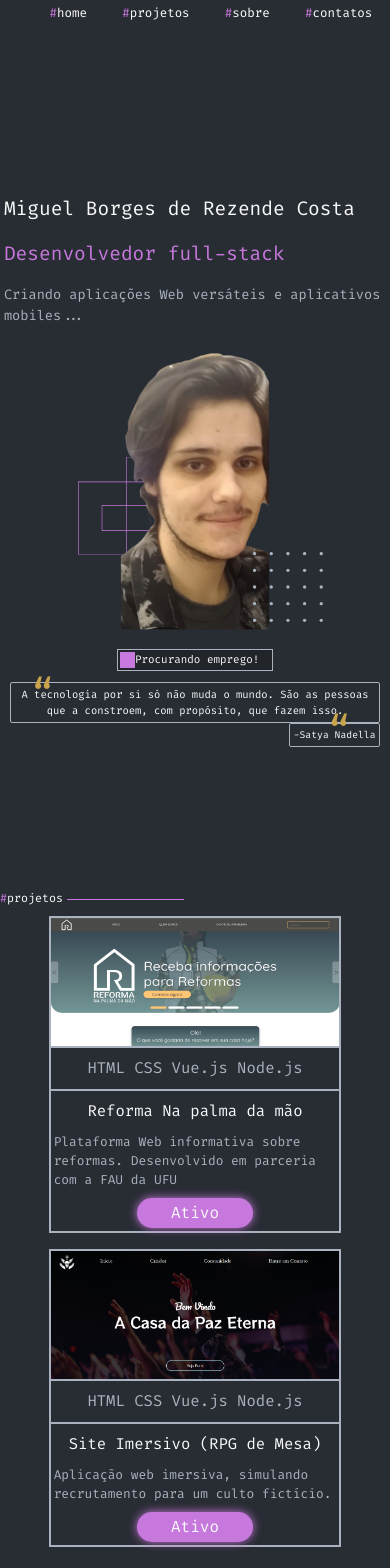
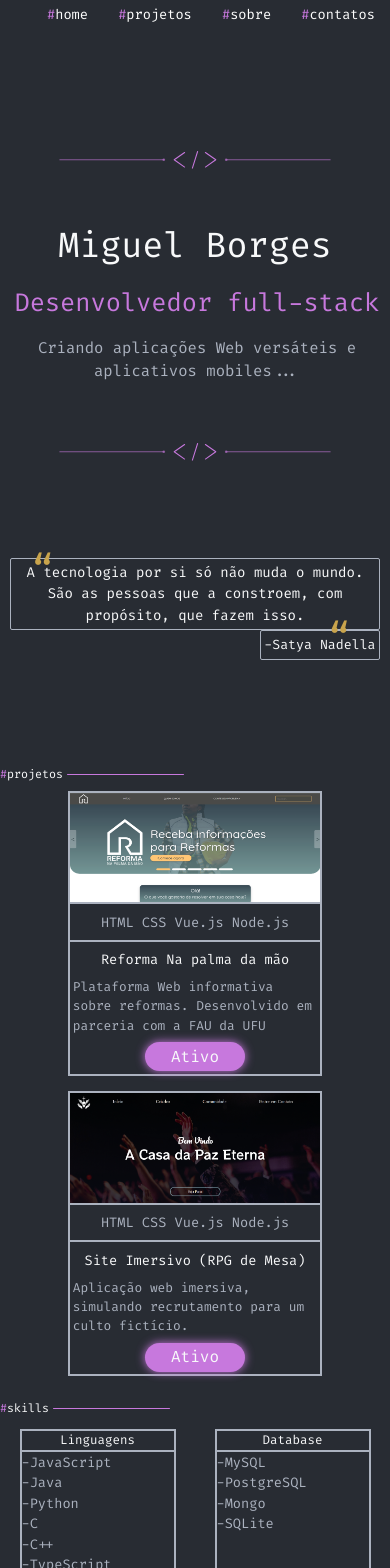
Before and after one commit to MiguelBorges2/newportfolio, a Vue app: page / in a window 390 px wide. Shown: the top 1568 px of the page. Built offline with nearby package versions, Linux system fonts and the light colour scheme.

Commit message:
ajuste de responsividade

```diff
--- a/src/component/Navbar.vue
+++ b/src/component/Navbar.vue
@@ -33,7 +33,7 @@
     }
     @media(max-width: 1024px){
         .nostyle {
-        font-size: 1.6vw;
+        font-size: 1.8vh;
         list-style: none;
         margin-top: 1%;
         margin-bottom: 0;
@@ -42,7 +42,7 @@
     }
     @media(max-width: 600px){
         .nostyle {
-        font-size: 3.2vw;
+        font-size: 3.5vw;
         list-style: none;
         margin-top: 1%;
         margin-bottom: 0;
--- a/src/views/HomeView.vue
+++ b/src/views/HomeView.vue
@@ -16,14 +16,15 @@ onUnmounted(() => {
 </script>
 
 <template>
-    <div class="d-flex justify-content-center big w-100">
+    <div class="d-flex justify-conten=hao2t-center big w-100">
         <div v-if="larguraTela>1024"class="d-flex  sic2 flex-column justify-content-around">
              <img class="ornamento" src="../assets/dots.svg">
              <img class="ornamento" src="../assets/rectangle.svg">
         </div>
         <div class="d-flex size2  main flex-column justify-content-start align-items-center">
-            <Navbar></Navbar>
+            <Navbar ></Navbar>
             <div v-if="larguraTela>1024" class="d-flex w-100 justify-content-center push align-items-center">
+
                 <div class="d-flex   size align-items-start flex-column">
                 <p class="text-light push4 hero">Miguel Borges de Rezende Costa</p>
                 <p class=" color push4 hero">Desenvolvedor full-stack</p>
@@ -40,33 +41,59 @@ onUnmounted(() => {
                     <img class="log4 " src="../assets/dots.svg">
                 </div>
             </div>
-            <div v-if="larguraTela<=1024" class="d-flex w-100 tamp flex-column justify-content-center align-items-center">
-             <div class="d-flex  chao size align-items-start flex-column">
-                <p class="text-light push11  push4 hero">Miguel Borges de Rezende Costa</p>
-                <p class=" color push12 push4 hero">Desenvolvedor full-stack</p>
+            <div v-if="larguraTela<=1024" class="d-flex w-100 flex-column justify-content-center tamp  align-items-center">
+               <div class="ornamento10  teto2 d-flex justify-content-center">
+                    <svg viewBox="0 0 600 80" fill="none" xmlns="http://www.w3.org/2000/svg" class="ornamento-svg ">
+  <g stroke="currentColor" stroke-width="2" stroke-linecap="round" stroke-linejoin="round">
+
+    <!-- Linhas laterais -->
+    <path d="M40 40 H240" opacity="0.6"/>
+    <path d="M360 40 H560" opacity="0.6"/>
+
+    <!-- Pontos sutis -->
+    <circle cx="240" cy="40" r="2.5" fill="currentColor" stroke="none" opacity="0.6"/>
+    <circle cx="360" cy="40" r="2.5" fill="currentColor" stroke="none" opacity="0.6"/>
+
+    <!-- Código central -->
+    <path d="M280 26 L260 40 L280 54" />
+    <path d="M320 26 L340 40 L320 54" />
+    <path d="M305 24 L295 56" />
+
+  </g>
+</svg>
+                </div>
+
+                <div class="d-flex size teto floor align-items-center flex-column">
+                    <p v-if="larguraTela>=500"class="text-light chao4 hero">Miguel Borges</p>
+                    <p v-if="larguraTela<500"class="text-light  chao4 hero">Miguel Borges</p>
+                    <p  class=" color push12 push4 chao4 hero2">Desenvolvedor full-stack</p>
                     <span class="sub3 push4">
                         Criando aplicações Web versáteis e aplicativos mobiles...
                     </span>
 
                 </div>
-                <div class="d-flex img justfy-content-center">
-                    <img class="log " src="../assets/Logo.svg">
-                    <img class="pic " src="../assets/pic2.png">
-                    <img class="log4 " src="../assets/dots.svg">
+    <div class="ornamento10 chao d-flex justify-content-center">
+                    <svg  viewBox="0 0 600 80" fill="none" xmlns="http://www.w3.org/2000/svg" class="ornamento-svg">
+  <g stroke="currentColor" stroke-width="2" stroke-linecap="round" stroke-linejoin="round">
+
+    <!-- Linhas laterais -->
+    <path d="M40 40 H240" opacity="0.6"/>
+    <path d="M360 40 H560" opacity="0.6"/>
+
+    <!-- Pontos sutis -->
+    <circle cx="240" cy="40" r="2.5" fill="currentColor" stroke="none" opacity="0.6"/>
+    <circle cx="360" cy="40" r="2.5" fill="currentColor" stroke="none" opacity="0.6"/>
+
+    <!-- Código central -->
+    <path d="M280 26 L260 40 L280 54" />
+    <path d="M320 26 L340 40 L320 54" />
+    <path d="M305 24 L295 56" />
+
+  </g>
+</svg>
                 </div>
-                 <div v-if="larguraTela<=1024"  class="w-100 d-flex chao2  justify-content-center">
-                    <span class="trab d-flex bg-dark justify-content-start">
-                        <div class="square"></div>
-                        <p class="text-light tips">Procurando emprego!</p>
-                    </span>
-              </div>
-              <div v-if="larguraTela>1024"  class="w-100 d-flex push2  justify-content-end">
-                    <span class="trab d-flex bg-dark justify-content-between">
-                        <div class="square"></div>
-                        <p class="text-light tips">Procurando emprego!</p>
-                    </span>
-              </div>
-            <div class="metade d-flex flex-column justify-content-center align-items-center">
+                <div  class=" metade d-flex flex-column justify-content-center align-items-center">
+
                     <div class="quote-box">
                         <p class="text-light no">A tecnologia por si só não muda o mundo. São as pessoas que a constroem, com propósito, que fazem isso.</p>
                     </div>
@@ -74,6 +101,7 @@ onUnmounted(() => {
                         <p class="text-light no">-Satya Nadella</p>
                     </div>
              </div>
+
             </div>
              <div v-if="larguraTela>1024"  class="w-100 d-flex push2  justify-content-end">
                     <span class="trab d-flex bg-dark justify-content-between">
@@ -209,8 +237,8 @@ onUnmounted(() => {
 
                     </div>
                 </div>
-                 <div v-if="larguraTela <= 1024"  class="w-100 d-flex justify-content-around rela">
-                    <div class="w-100 d-flex push30 align-items-around justify-content-between flex-wrap">
+                 <div v-if="larguraTela <= 1024"  class="w-100 d-flex justify-content-around flex-column rela">
+                    <div class="w-100 d-flex push31 align-items-around justify-content-around flex-wrap">
                         <div class="skill ">
                             <span class="text-light w-100 bott d-flex justify-content-center">
                                 Linguagens
@@ -235,6 +263,11 @@ onUnmounted(() => {
                                 <p class="color2">-SQLite</p>
                             </div>
                         </div>
+
+
+                    </div>
+                    <div class="w-100 d-flex push31 align-items-around justify-content-around flex-wrap">
+
                         <div class="skill ">
                             <span class="text-light w-100 bott d-flex justify-content-center">
                                 Outros
@@ -413,6 +446,7 @@ onUnmounted(() => {
     margin: 1%;
     padding: 1%;
 }
+
 .sic {
     font-size: 1.2vw;
 }
@@ -516,7 +550,13 @@ onUnmounted(() => {
  /* mesma cor do fundo */
   padding: 0 8px;
 }
+.chao4 {
+    margin-bottom: 3%;
+}
 .chao {
+    margin-bottom: 7%;
+}
+.chups {
     margin-bottom: 45%;
 }
 .tips {
@@ -529,6 +569,9 @@ onUnmounted(() => {
     margin-top: 2%;
  }
  .push30 {
+    margin-top: 3%;
+ }
+ .push31 {
     margin-top: 3%;
  }
     .trab {
@@ -590,6 +633,9 @@ onUnmounted(() => {
     .hero {
         font-size: 2vw;
     }
+    .hero2 {
+        font-size: 2vw;
+    }
     .push {
         margin-top: 15%;
     }
@@ -597,6 +643,22 @@ onUnmounted(() => {
         width: 7.5%;
         margin: 0 !important;
         padding:0;
+    }
+    .ornamento10 {
+        width: 100%;
+        color: rgba(199, 120, 221, 1);
+    }
+    .teto {
+        margin-top: 5%;
+    }
+    .floor {
+        margin-bottom: 5%;
+    }
+    .ornamento-svg {
+  width: 55%;
+  display: flex;
+  height: auto;
+  display: block;
 }
     .ornamento {
         width: 50%;
@@ -612,7 +674,10 @@ onUnmounted(() => {
         margin: 0 !important;
     }
     .chao2 {
-        margin-top: 15%;
+        margin-top: 23%;
+    }
+    .charps {
+
     }
     .color {
         color: rgba(199, 120, 221, 1);
@@ -629,9 +694,7 @@ onUnmounted(() => {
         left: 18%;
         transform: translate(-1%, -60%);
     }
-    .tamp {
-        height: 100vh !important;
-    }
+
     .pic {
         margin: 0;
         width: 30%;
@@ -705,40 +768,40 @@ onUnmounted(() => {
         }
         .pic2 {
         margin: 0;
-        width: 42%;
+        width: 32%;
         height: auto;
         position: absolute;
         z-index: 10;
-        top: 5%;
+        top: 2%;
         left: 50%;
         transform: translate(-50%, -100%);
 
     }
     .log2 {
         margin: 0;
-        width: 17%;
+        width: 14%;
         height:auto;
          position: absolute;
         top: 2%;
         left: 38%;
         z-index: 9;
-        transform: translate(-50%, -370%);
+        transform: translate(-50%, -450%);
     }
     .push4 {
         margin-left: 1%;
     }
     .log3 {
         margin: 0;
-        width: 20%;
+        width: 17%;
         height:auto;
          position: absolute;
         top: 90%;
         z-index: 11;
         left: 70%;
-        transform: translate(-40%, -100%);
+        transform: translate(-80%, -200%);
     }
     .color2 {
-        font-size: 2.2vw;
+        font-size: 2vw;
     }
     .bott {
         font-size: 2.6vw;
@@ -754,7 +817,7 @@ onUnmounted(() => {
     }
         .projpic {
     width: 100%;
-    height: 33vw;
+    height: 28vw;
     margin: 0 !important;
     padding: 0;
 }
@@ -768,7 +831,7 @@ onUnmounted(() => {
 }
 .sub2 {
         color: rgba(171, 178, 191, 1);
-        font-size: 2.2vw;
+        font-size: 2vw;
         margin-top: 0;
         margin-bottom: 2%;
         text-align:start;
@@ -787,13 +850,13 @@ onUnmounted(() => {
         margin: 0;
         top: 40%;
         left: 30%;
-        transform: translate(-40%, -80%);
+        transform: translate(-20%, -65%);
     }
         .size2{
             width: 100% !important;
         }
          .prog {
-            width: 75%;
+            width: 55%;
             margin-bottom: 4%;
          }
 
@@ -808,41 +871,48 @@ onUnmounted(() => {
         z-index: 10;
         top: 100%;
         left: 50%;
-        transform: translate(-50%, -75%);
+        transform: translate(-50%, -60%);
 
     }
     .hero {
-        font-size: 5vw;
+        font-size: 8.5vw;
+    }
+    .hero2 {
+        font-size: 6vw;
     }
     .size {
         width: 100%;
     }
     .sub3 {
         font-size: 3vw;
+        text-align:center;
 
     }
     .sub {
-        font-size: 4vw;
+        font-size: 2.5vw;
     }
     .trab {
-        margin-right: 0;
-        width: 42%;
+        margin-left: 14%;
+        width: 35%;
     }
     .tips {
-        font-size: 2.8vw;
+        font-size: 2vw;
         margin-right: 2%;
     }
     .size7 {
     width: 30%;
 }
+    .push30 {
+        margin-bottom: 63%;
+    }
 .metade {
-            width: 95%;
+            width:80%;
         }
     .quote-box {
   margin-top: 2%;
   position: relative;
   border: 1px solid rgba(171, 178, 191, 1);
-  padding: 2%;
+  padding: 1%;
   font-size: 2.7vw;
   border-radius: 2px;
   color: #fff;
@@ -852,7 +922,7 @@ onUnmounted(() => {
   align-self: end;
   border: 1px solid rgba(171, 178, 191, 1);
   padding: 1%;
-  font-size: 2.5vw;
+  font-size: 2.6vw;
   border-radius: 2px;
   color: #fff;
 }
@@ -861,17 +931,54 @@ onUnmounted(() => {
 
         height:auto;
          position: absolute;
-        top: 5%;
-        z-index: 9;
+        top: 98%;
+        z-index: 12;
         left: 72%;
-        width: 15%;
-        transform: translate(-40%, -10%);
+        width: 12%;
+        transform: translate(-90%, 50%);
+    }
+    .tamp {
+        height: 100dvh !important;
     }
   .sic {
-    font-size: 3.3vw !important;
+    font-size: 2.5vw !important;
 }
     }
+
     @media(max-width: 500px){
+    .push30 {
+        margin-bottom: 75%;
+    }
+     .pic2 {
+        margin: 0;
+        width: 42%;
+        height: auto;
+        position: absolute;
+        z-index: 10;
+        top: 2%;
+        left: 50%;
+        transform: translate(-50%, -100%);
+
+    }
+        .skill {
+    width: 40%;
+    border: 2px solid rgba(171, 178, 191, 1);
+    margin-bottom: 2%;
+}
+         .prog {
+            width: 65%;
+            margin-bottom: 4%;
+         }
+        .tips {
+        font-size: 3.5vw;
+        margin-right: 2%;
+    }
+    .teto {
+        margin-top: 10%;
+    }
+    .floor {
+        margin-bottom: 10%;
+    }
         .log {
         width: 25%;
         height:auto;
@@ -894,7 +1001,7 @@ onUnmounted(() => {
     }
         .pic {
         margin: 0;
-        width: 38%;
+        width: 45%;
         height: auto;
         position: absolute;
         z-index: 10;
@@ -904,13 +1011,167 @@ onUnmounted(() => {
 
     }
         .chao {
-            margin-bottom: 60%;
+            margin-bottom: 20%;
+        }
+        .chups {
+            margin-bottom: 52%;
         }
         .hero {
-        font-size: 5vw;
+            font-size: 9vw;
+        }
+         .hero2 {
+        font-size: 6.5vw;
+    }
+    .sub {
+        font-size: 3.5vw;
     }
     .sub3 {
+        font-size: 4vw;
+        margin-top:1%;
+        margin-bottom: 2%;
+
+    }
+         .size7 {
+    width: 35%;
+}
+.sic3 {
+            font-size: 2.5vw;
+        }
+    .sic {
+    font-size: 3.5vw !important;
+}
+    .sub2 {
+        color: rgba(171, 178, 191, 1);
+        font-size: 3.3vw;
+        margin-top: 0;
+        margin-bottom: 2%;
+        text-align:start;
+        margin-left: 1%;
+        margin-right: 1%;
+
+    }
+    .color2 {
         font-size: 3.5vw;
+    }
+    .bott {
+        font-size: 3.2vw;
+    }
+    .linha {
+        padding: 0.1%;
+        background-color: rgba(199, 120, 221, 1);
+        border-radius: 60px;
+
+    }
+      .tamp {
+        height: 85vh !important;
+    }
+    .no2 {
+        font-size: 3vw;
+    }
+      .trab {
+         margin-left: 15%;
+         width: 55%;
+        }
+        .size2{
+            width: 100% !important;
+        }
+        .metade {
+            width: 95%;
+        }
+        .quote-box2 {
+  align-self: end;
+  border: 1px solid rgba(171, 178, 191, 1);
+  padding: 1%;
+  font-size: 3.4vw;
+  border-radius: 2px;
+  color: #fff;
+}
+        .quote-box {
+
+  position: relative;
+  border: 1px solid rgba(171, 178, 191, 1);
+  padding-top: 1%;
+  font-size: 3.6vw;
+  border-radius: 2px;
+  color: #fff;
+  text-align: center;
+}
+.chao2 {
+      margin-top: 23%;
+
+    }
+.ornamento-svg {
+    width: 80%;
+}
+    }
+@media(max-height: 600px){
+    .teto2 {
+        margin-top: 10vh !important;
+    }
+    .tamp {
+        height: 100% !important;
+    }
+     .teto {
+        margin-top: 10vh;
+    }
+    .floor {
+        margin-bottom: 10vh;
+    }
+    .ornamento-svg {
+        width: 70vh;
+    }
+
+    .tips {
+        font-size: 3.5vw;
+        margin-right: 2%;
+    }
+        .log {
+        width: 23%;
+        height:auto;
+         position: absolute;
+        margin: 0;
+        top: 10%;
+        left: 33%;
+        transform: translate(-40%, -105%);
+    }
+        .log4 {
+        margin: 0;
+
+        height:auto;
+         position: absolute;
+        top: 5%;
+        z-index:11;
+        left: 68%;
+        width: 17%;
+        transform: translate(-40%, -10%);
+    }
+        .pic {
+        margin: 0;
+        width: 39%;
+        height: auto;
+        position: absolute;
+        z-index: 10;
+        top: 100%;
+        left: 50%;
+        transform: translate(-50%, -75%);
+
+    }
+        .chao {
+            margin-bottom: 1vh;
+        }
+        .chups {
+            margin-bottom: 30%;
+        }
+        .hero {
+            font-size: 6vh;
+        }
+         .hero2 {
+        font-size: 3.5vh;
+    }
+    .sub3 {
+        font-size: 2.3vh;
+        margin-top:0;
+        margin-bottom: 2%;
 
     }
          .size7 {
@@ -949,7 +1210,7 @@ onUnmounted(() => {
     }
       .trab {
          margin-right: 0;
-         width: 40%;
+         width: 55%;
         }
         .size2{
             width: 100% !important;
@@ -961,22 +1222,151 @@ onUnmounted(() => {
   align-self: end;
   border: 1px solid rgba(171, 178, 191, 1);
   padding: 1%;
-  font-size: 2.5vw;
+  font-size: 2vh;
   border-radius: 2px;
   color: #fff;
 }
         .quote-box {
-  margin-top: 3%;
+
   position: relative;
   border: 1px solid rgba(171, 178, 191, 1);
-  padding: 1%;
-  font-size: 2.7vw;
+  padding-top: 2%;
+  font-size: 2vh;
   border-radius: 2px;
   color: #fff;
   text-align: center;
 }
 .chao2 {
-        margin-top: 23%;
+      margin-top: 22%;
+
+    }
+}
+
+@media(max-height: 480px){
+    .teto2 {
+        margin-top: 0;
+    }
+    .tamp {
+        height: 92vh !important;
+    }
+    .tips {
+        font-size: 3.5vw;
+        margin-right: 2%;
+    }
+        .log {
+        width: 23%;
+        height:auto;
+         position: absolute;
+        margin: 0;
+        top: 10%;
+        left: 33%;
+        transform: translate(-40%, -105%);
+    }
+        .log4 {
+        margin: 0;
+
+        height:auto;
+         position: absolute;
+        top: 5%;
+        z-index:11;
+        left: 68%;
+        width: 17%;
+        transform: translate(-40%, -10%);
+    }
+        .pic {
+        margin: 0;
+        width: 32%;
+        height: auto;
+        position: absolute;
+        z-index: 10;
+        top: 100%;
+        left: 50%;
+        transform: translate(-50%, -75%);
+
+    }
+        .chao {
+            margin-bottom: 2%;
+        }
+        .chups {
+            margin-bottom: 30%;
+        }
+        .hero {
+            font-size: 7vw;
+        }
+         .hero2 {
+        font-size: 6.5vw;
+    }
+    .sub3 {
+        font-size: 4.2vw;
+        margin-top:0;
+        margin-bottom: 2%;
+
+    }
+         .size7 {
+    width: 35%;
+}
+.sic3 {
+            font-size: 2.5vw;
+        }
+    .sic {
+    font-size: 4vw !important;
+}
+    .sub2 {
+        color: rgba(171, 178, 191, 1);
+        font-size: 3.3vw;
+        margin-top: 0;
+        margin-bottom: 2%;
+        text-align:start;
+        margin-left: 1%;
+        margin-right: 1%;
+
+    }
+    .color2 {
+        font-size: 2.8vw;
+    }
+    .bott {
+        font-size: 3.2vw;
+    }
+    .linha {
+        padding: 0.1%;
+        background-color: rgba(199, 120, 221, 1);
+        border-radius: 60px;
+
+    }
+    .no2 {
+        font-size: 3vw;
+    }
+      .trab {
+         margin-left: 3%;
+         width: 55%;
+        }
+        .size2{
+            width: 100% !important;
+        }
+        .metade {
+            width: 95%;
+        }
+        .quote-box2 {
+  align-self: end;
+  border: 1px solid rgba(171, 178, 191, 1);
+  padding: 1%;
+  font-size: 3vw;
+  border-radius: 2px;
+  color: #fff;
+}
+        .quote-box {
+
+  position: relative;
+  border: 1px solid rgba(171, 178, 191, 1);
+  padding-top: 2%;
+  font-size: 3.3vw;
+  border-radius: 2px;
+  color: #fff;
+  text-align: center;
+}
+.chao2 {
+      margin-top:17%;
+
     }
 }
 
```
Also changed, not shown: 1 other file (tests, documents, lock files or other folders). Lines whose indentation alone changed are shown as unchanged.
